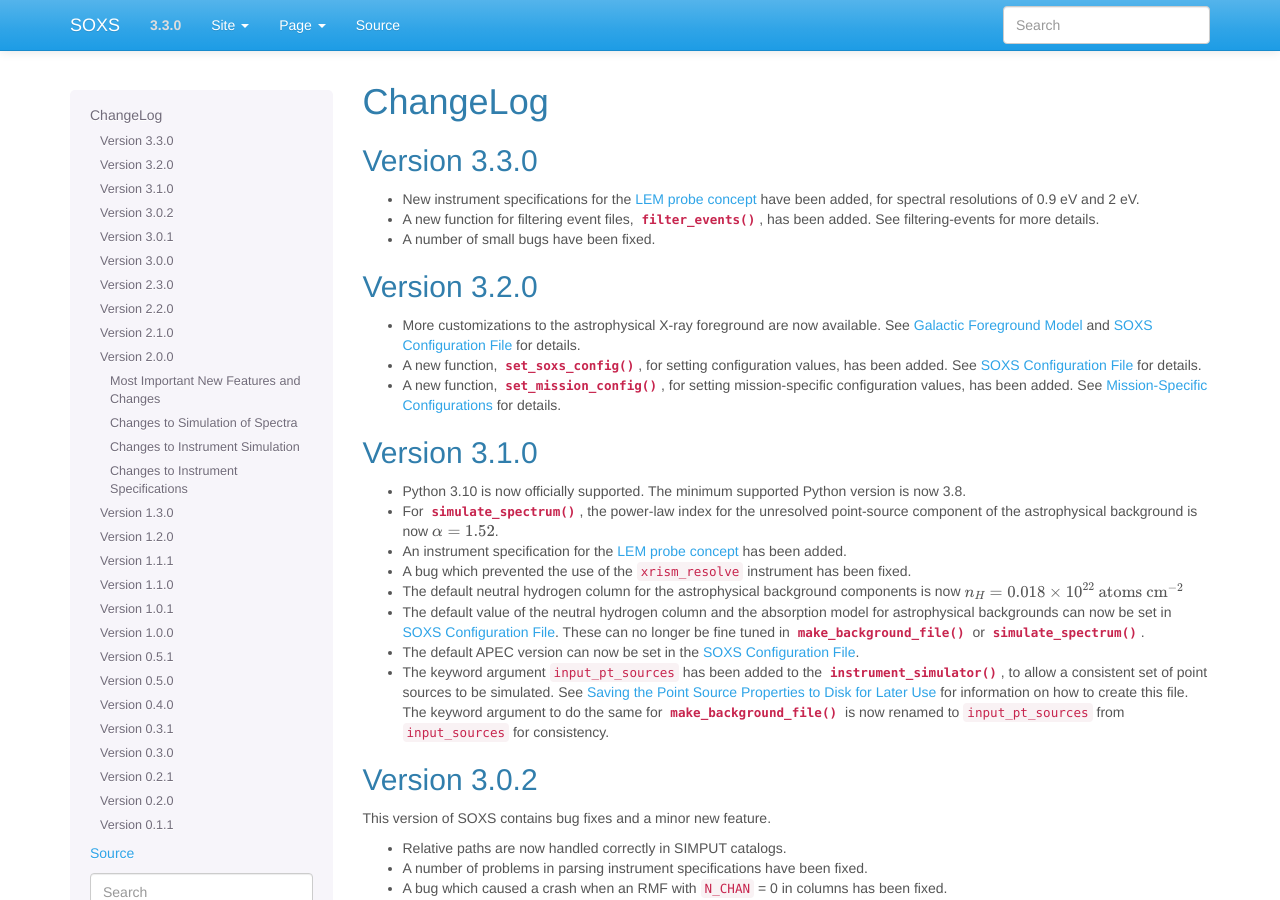
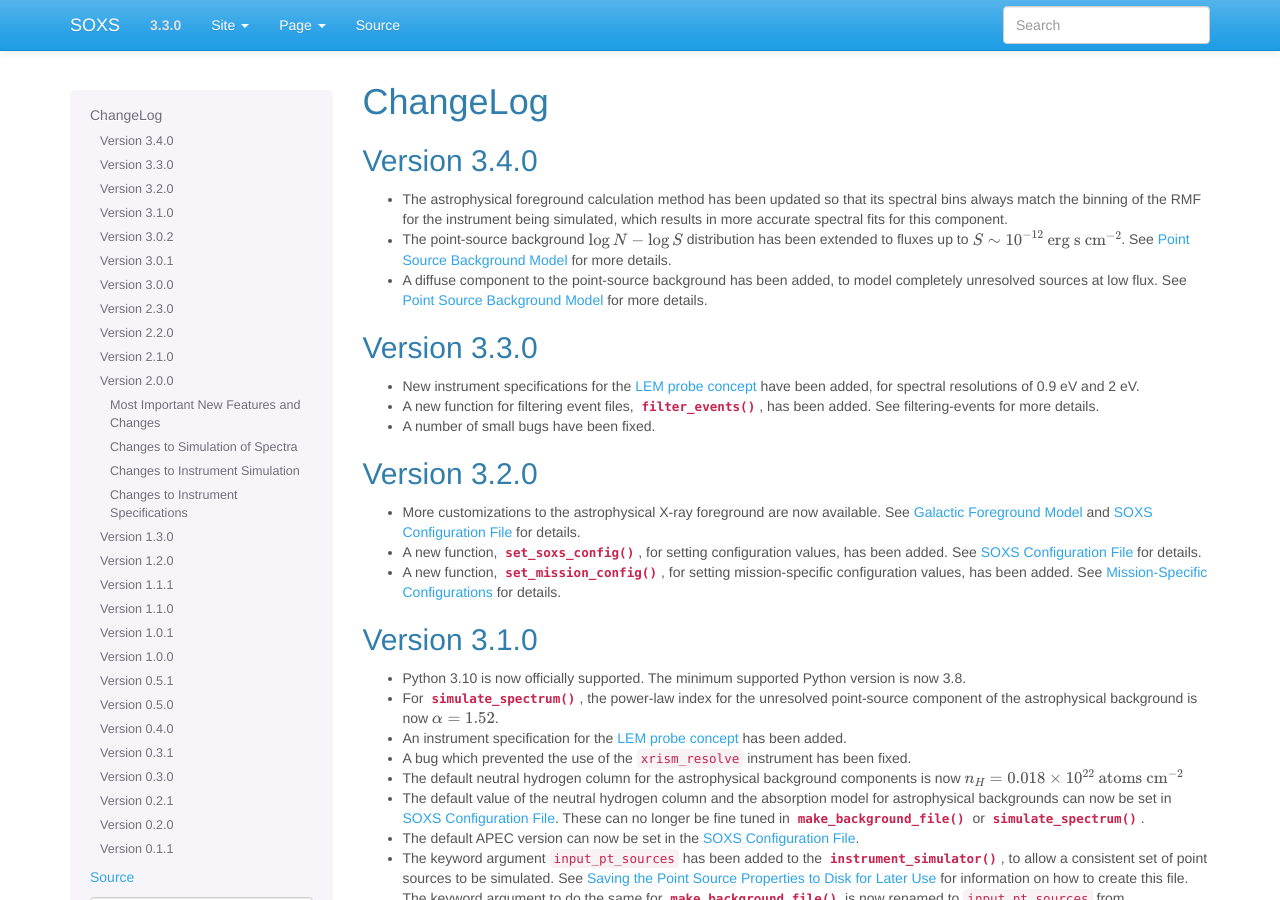
Before and after one commit to lynx-x-ray-observatory/soxs, a Sphinx documentation site: the page built from doc/source/changelog.rst, in a window 1280 px wide and 900 px high. Built offline with Sphinx 7.4.7, drawn with Linux system fonts in a browser that asks for light colours.

Commit message:
Update changelog

```diff
--- a/doc/source/changelog.rst
+++ b/doc/source/changelog.rst
@@ -2,6 +2,20 @@
 
 ChangeLog
 =========
+
+Version 3.4.0
+-------------
+
+* The astrophysical foreground calculation method has been updated so that
+  its spectral bins always match the binning of the RMF for the instrument
+  being simulated, which results in more accurate spectral fits for this
+  component.
+* The point-source background :math:`\log N-\log S` distribution has been
+  extended to fluxes up to :math:`S \sim 10^{-12}~\rm{erg}~\rm{s}~\rm{cm}^{-2}`.
+  See :ref:`ptsrc-bkgnd` for more details.
+* A diffuse component to the point-source background has been added, to model
+  completely unresolved sources at low flux. See :ref:`ptsrc-bkgnd` for more
+  details.
 
 Version 3.3.0
 -------------
```
